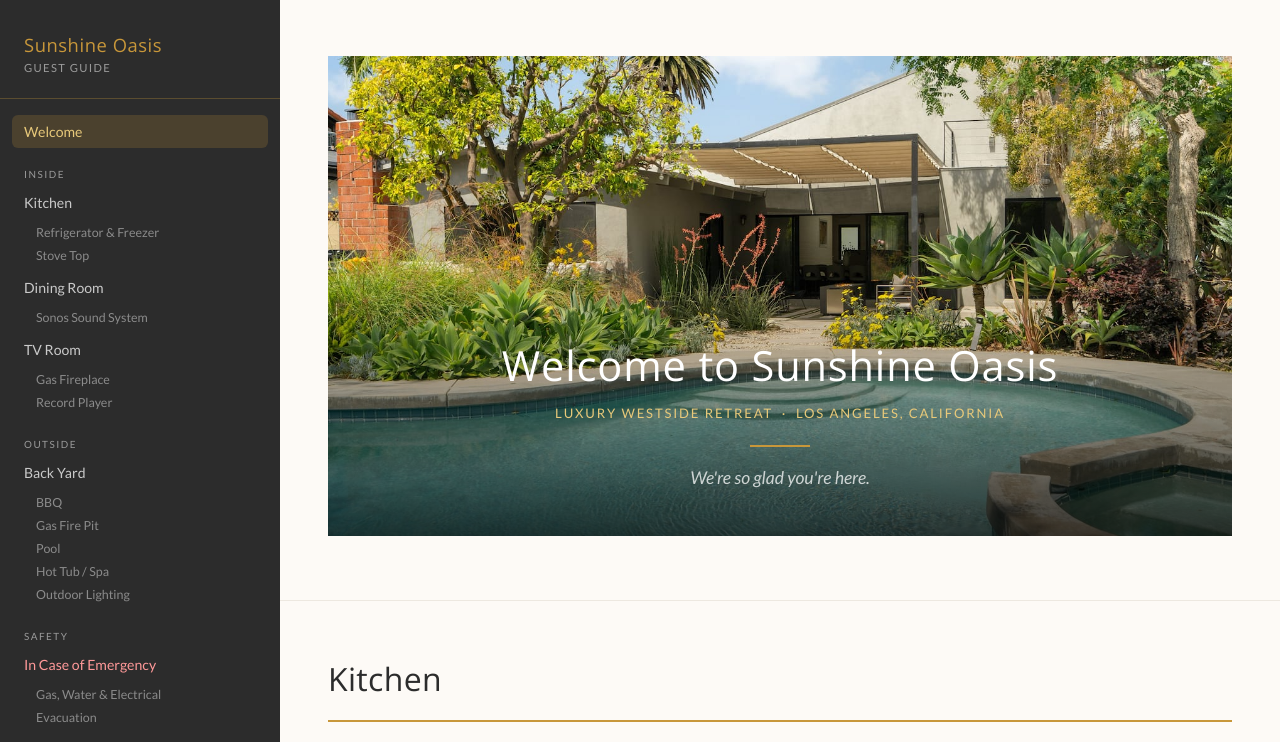
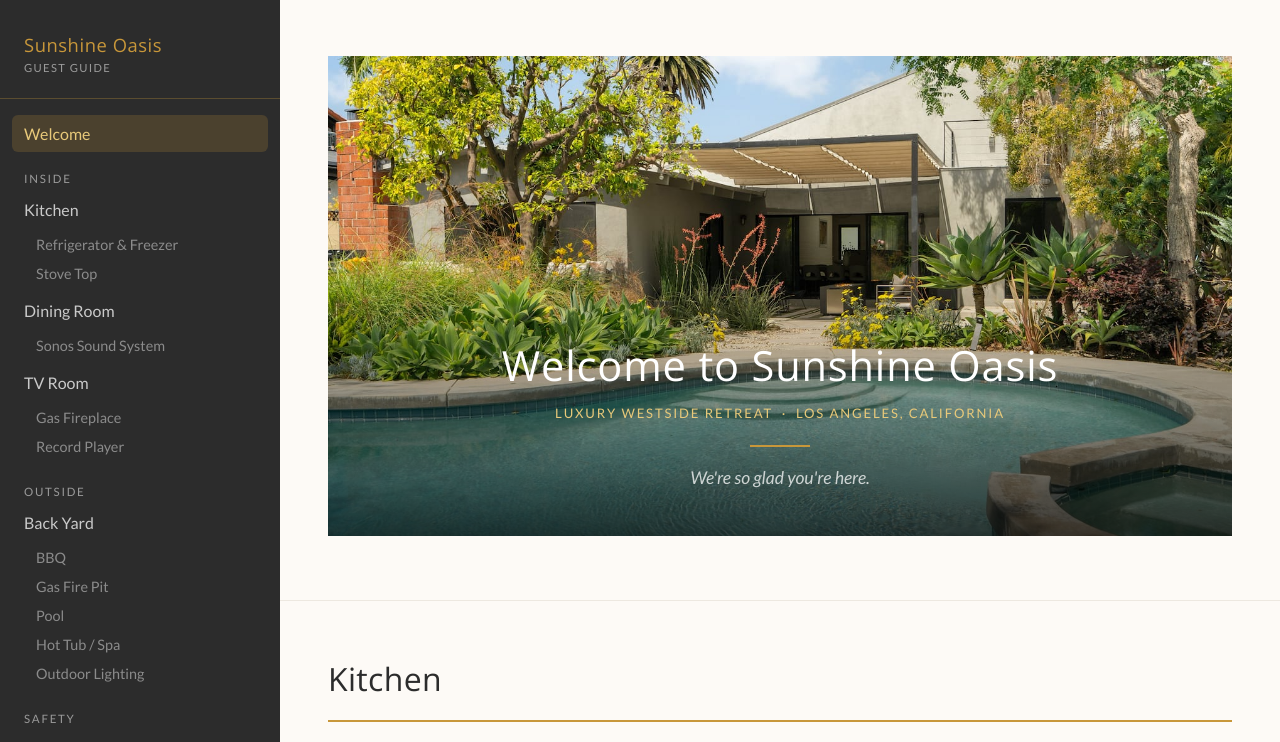
Before and after one commit to gregpod/Sunshine-Oasis-Mar-Vista, a plain HTML site: page index.html in a window 1280 px wide. Shown: the top 742 px of the page. Drawn offline with nearby package versions, Linux system fonts and the light colour scheme.

Commit message:
Bump nav font sizes for mobile readability
Co-Authored-By: Claude Sonnet 4.6 <noreply@anthropic.com>

```diff
--- a/styles.css
+++ b/styles.css
@@ -70,7 +70,7 @@ body {
 
 .nav-section-label {
   font-family: 'Lato', sans-serif;
-  font-size: 0.62rem;
+  font-size: 0.72rem;
   letter-spacing: 0.15em;
   text-transform: uppercase;
   color: var(--muted);
@@ -80,10 +80,10 @@ body {
 .nav-link {
   display: block;
   font-family: 'Lato', sans-serif;
-  font-size: 0.88rem;
+  font-size: 1rem;
   color: rgba(255,255,255,0.75);
   text-decoration: none;
-  padding: 8px 12px;
+  padding: 9px 12px;
   border-radius: 6px;
   transition: background 0.15s, color 0.15s;
 }
@@ -105,10 +105,10 @@ body {
 .nav-sub li a {
   display: block;
   font-family: 'Lato', sans-serif;
-  font-size: 0.78rem;
+  font-size: 0.9rem;
   color: rgba(255,255,255,0.45);
   text-decoration: none;
-  padding: 4px 12px;
+  padding: 6px 12px;
   border-radius: 4px;
   transition: color 0.15s;
 }
```
